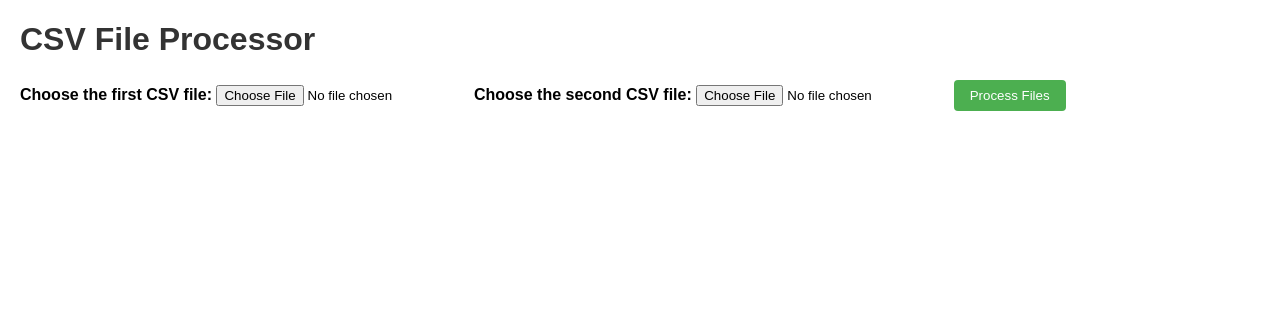
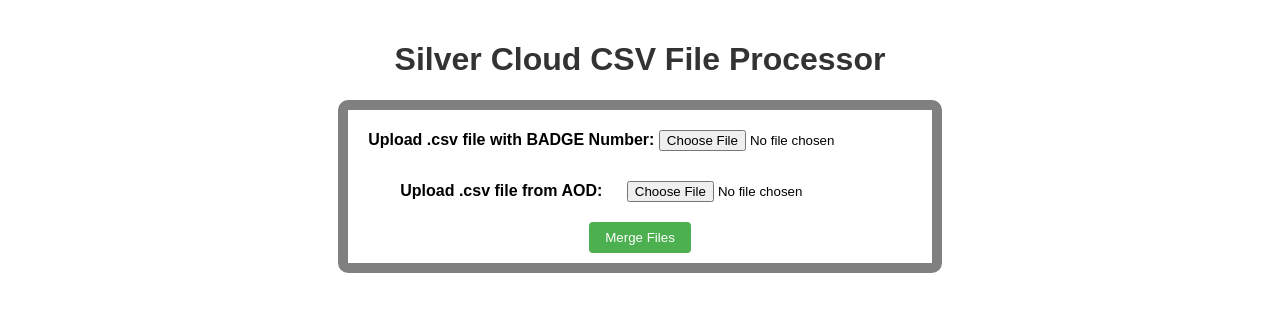
Before and after one commit to patrickrooney09/csv_project, a Flask app: page / in a window 1280 px wide. Shown: the top 312 px of the page. Run offline with Flask 3, Linux system fonts and the light colour scheme.

Commit message:
added some styling and cleaned up the python code

```diff
--- a/app.py
+++ b/app.py
@@ -45,9 +45,7 @@ output_filename = ''
 def process_csv(file_path1, file_path2):
 
     global output_filename
-    print("file paths:",file_path1, file_path2)
-    # Your existing Python script logic here
-    # ...
+
     # Generate a timestamp for the current date and time
     timestamp = datetime.now().strftime("%Y%m%d_%H%M%S")
 
@@ -134,22 +132,10 @@ def process_csv(file_path1, file_path2):
     merged_df = merged_df.drop(merged_df.index[-1])
 
     # Save the final merged dataframe to a new CSV file
-    # output_file_path = 'final_output_file7.csv'
     merged_df.to_csv(output_filename, index=False)
-
-    print('file merged')
-    # Display the final merged dataframe
-    # merged_df
-    # # Example: Read the CSV files and return a summary
-    # df1 = pd.read_csv(file_path1)
-    # df2 = pd.read_csv(file_path2)
-
-    # # Merge the two dataframes based on your logic
-    # merged_df = pd.merge(df1, df2, how='inner', on='common_column')
 
     summary = merged_df.describe().to_html()
     # return summary
-    print("FILENAME:", output_filename)
     return output_filename
 
 # Specify your upload folder
@@ -164,7 +150,6 @@ def download(filename):
         print("actual file name:", filename)
         # Return the merged file for download
         return send_file(f'download/{filename}', as_attachment=True)
-        # return send_file(file_path, as_attachment=True)
     except FileNotFoundError:
         print("could not provide file for download")
         abort(404)
--- a/static/css/style.css
+++ b/static/css/style.css
@@ -1,6 +1,10 @@
 body {
   font-family: Arial, sans-serif;
   margin: 20px;
+  display: flex;
+  flex-direction: column;
+  justify-content: center;
+  align-items: center;
 }
 
 h1 {
@@ -23,3 +27,29 @@ button {
   border-radius: 4px;
   cursor: pointer;
 }
+
+button:hover {
+  box-shadow: 0 12px 16px 0 rgba(0, 0, 0, 0.24),
+    0 17px 50px 0 rgba(0, 0, 0, 0.19);
+}
+
+#upload-section {
+  display: flex;
+  flex-direction: column;
+  justify-content: center;
+  align-items: center;
+}
+
+#uploadForm {
+  display: flex;
+  flex-direction: column;
+  justify-content: center;
+  align-items: center;
+  padding: 10px;
+  border: 10px solid grey;
+  border-radius: 10px;
+}
+
+#upload-item {
+  padding: 10px;
+}
--- a/templates/index.html
+++ b/templates/index.html
@@ -3,30 +3,43 @@
   <head>
     <meta charset="UTF-8" />
     <meta name="viewport" content="width=device-width, initial-scale=1.0" />
-    <title>CSV File Processor</title>
+    <title>Silver Cloud CSV File Merger</title>
     <link
       rel="stylesheet"
       href="{{ url_for('static', filename='css/style.css') }}"
     />
   </head>
   <body>
-    <h1>CSV File Processor</h1>
+    <h1>Silver Cloud CSV File Processor</h1>
+    <div id="upload-section">
       <form
         method="POST"
         enctype="multipart/form-data"
         action="/uploads"
         id="uploadForm"
       >
-      <label for="file1">Choose the first CSV file:</label>
+        <div id="upload-item">
+          <label for="file1">Upload .csv file with BADGE Number:</label>
           <input type="file" name="file1" accept=".csv" required />
+        </div>
 
-      <label for="file2">Choose the second CSV file:</label>
-      <input type="file" name="file2" accept=".csv" required />
+        <div id="upload-item">
+          <label id="upload-item" for="file2">Upload .csv file from AOD:</label>
+          <input
+            id="upload-item"
+            type="file"
+            name="file2"
+            accept=".csv"
+            required
+          />
+        </div>
 
-      <button type="submit">Process Files</button>
+        <button type="submit">Merge Files</button>
       </form>
       <div id="result"></div>
       <div id="downloadLinkContainer"></div>
+    </div>
+
     <script src="https://code.jquery.com/jquery-3.6.4.min.js"></script>
     <script>
       $(document).ready(function () {
@@ -41,15 +54,6 @@
             processData: false,
             success: function (response) {
               $("#result").html(response.message);
-              // if (response.success && response.message) {
-              //   // Create a download link
-              //   console.log("Response:", response);
-              //   var downloadLink = $("<a>", {
-              //     href: "/download/" + response.message, // Assumes a new route for download
-              //     text: "Download Merged File",
-              //   });
-              //   $("#result").append(downloadLink);
-              // }
               if (response.success && response.message) {
                 // Create a download link
                 var downloadLink = $("<a>", {
```
Lines whose indentation alone changed are shown as unchanged.
